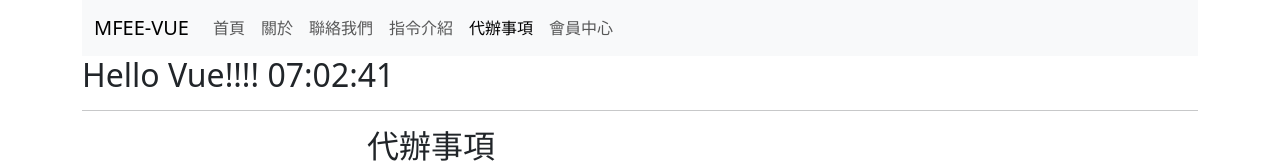
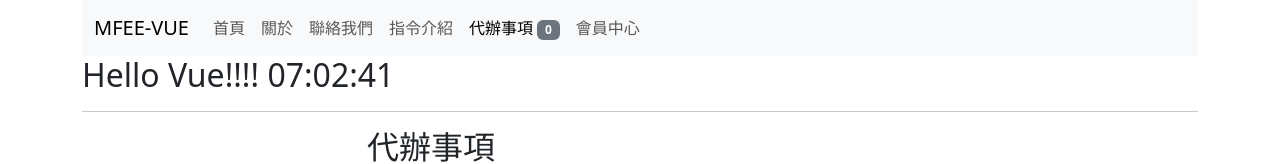
Before and after one commit to HsiaoHungWang/vue-mfee, a Vue app: page /todos in a window 1280 px wide. Shown: the top 164 px of the page. Built offline with nearby package versions, Linux system fonts and the light colour scheme.

Commit message:
Pinia 介紹

```diff
--- a/package.json
+++ b/package.json
@@ -11,6 +11,7 @@
   "dependencies": {
     "bootstrap": "^5.3.3",
     "bootstrap-icons": "^1.11.3",
+    "pinia": "^2.2.7",
     "vue": "^3.5.12",
     "vue-router": "^4.5.0"
   },
--- a/src/components/NavbarComponent.vue
+++ b/src/components/NavbarComponent.vue
@@ -1,4 +1,6 @@
 <script setup>
+  import { useTodoStore } from '@/stores/todos';
+  const todoStore = useTodoStore()
 
 </script>
 
@@ -31,7 +33,8 @@
         </li>
         <li class="nav-item">
 
-    <RouterLink :to="{name:'todos'}" class="nav-link" activeClass="active">代辦事項</RouterLink>
+    <RouterLink :to="{name:'todos'}" class="nav-link" activeClass="active">代辦事項 <span class="badge text-bg-secondary">{{todoStore.numberOfTodos}}</span>
+    </RouterLink>
         </li>
         <li class="nav-item">
 
--- a/src/main.js
+++ b/src/main.js
@@ -1,8 +1,12 @@
 import { createApp } from 'vue'
+import { createPinia } from 'pinia'
 import App from './App.vue'
 import router from './router'
 
 // createApp(App).use(router).mount('#app')
 const app = createApp(App)
+const pinia = createPinia()
+
 app.use(router)
+app.use(pinia)
 app.mount('#app')
--- /dev/null
+++ b/src/stores/todos.js
@@ -0,0 +1,19 @@
+import { defineStore } from "pinia";
+import { ref } from "vue";
+export const useTodoStore = defineStore('todos',()=>{
+  let todos = localStorage.getItem('todos')
+  if(todos){
+    todos = JSON.parse(todos)
+  }else{
+    todos = []
+  }
+
+  //代辦事項未完成數量
+  const activeTodos = todos.filter(todo => !todo.completed)
+  const numberOfTodos = ref(activeTodos.length)
+  const numberOfTodosChange = count =>{
+    numberOfTodos.value = count
+  }
+
+  return {numberOfTodos, numberOfTodosChange}
+})
--- a/src/views/TodosView.vue
+++ b/src/views/TodosView.vue
@@ -2,6 +2,9 @@
 import TodoAdd from '@/components/TodoAdd.vue';
 import TodosFooter from '@/components/TodosFooter.vue';
 import { computed, ref, watchEffect } from 'vue';
+import { useTodoStore } from '@/stores/todos';
+
+const todoStore = useTodoStore()
 
 // const todos = ref([
 //   { "id": "m21uwqfprb0ncx4", "title": "聚餐@18:00", "completed": false },
@@ -48,6 +51,7 @@ const removeCompleted = () => {
 //計算還有幾個工作待完成
 const remaining = computed(()=>{
   const activeTodos = todos.value.filter(todo => !todo.completed)
+  todoStore.numberOfTodosChange(activeTodos.length)
   return activeTodos.length
 })
 
```
Also changed, not shown: 1 other file (tests, documents, lock files or other folders).
